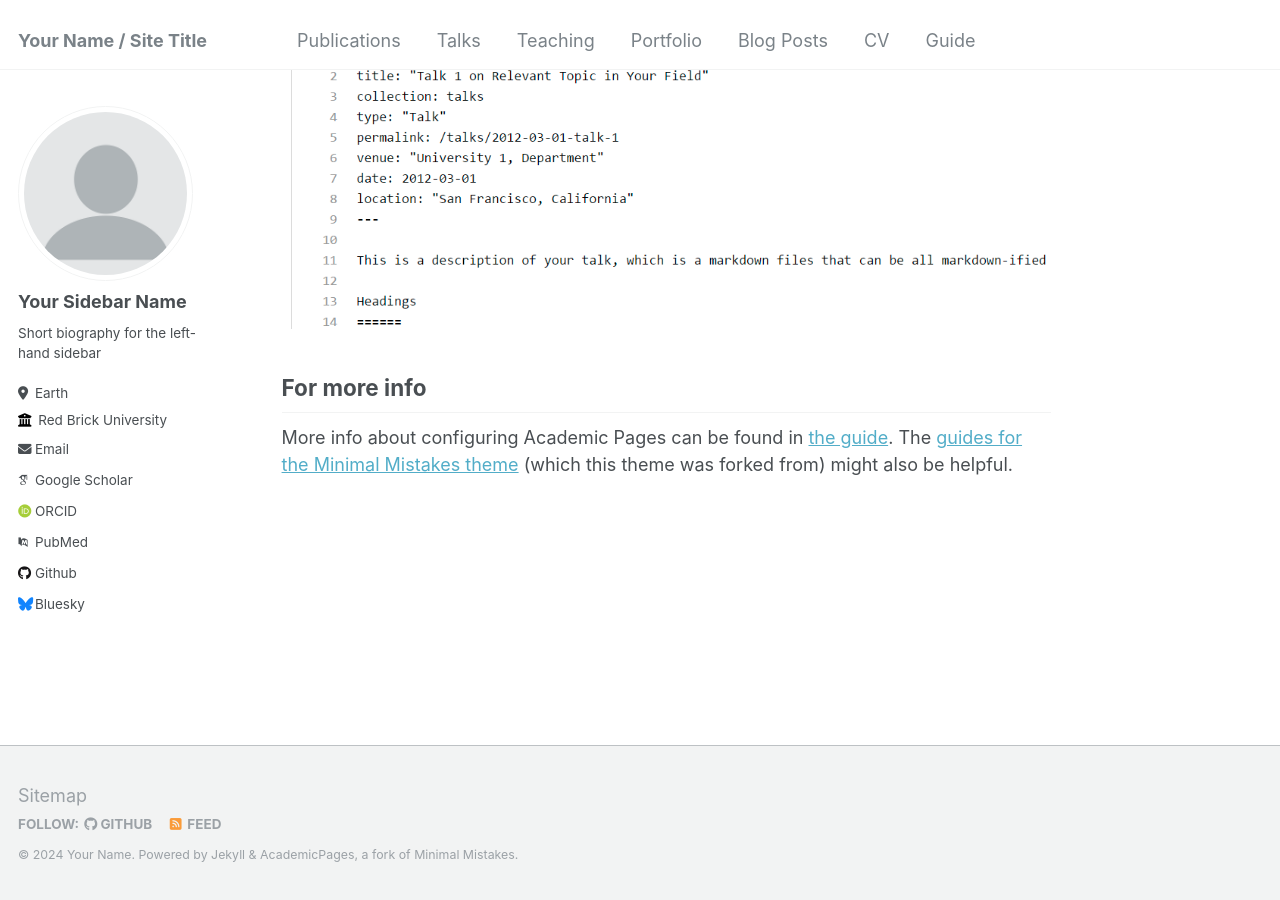
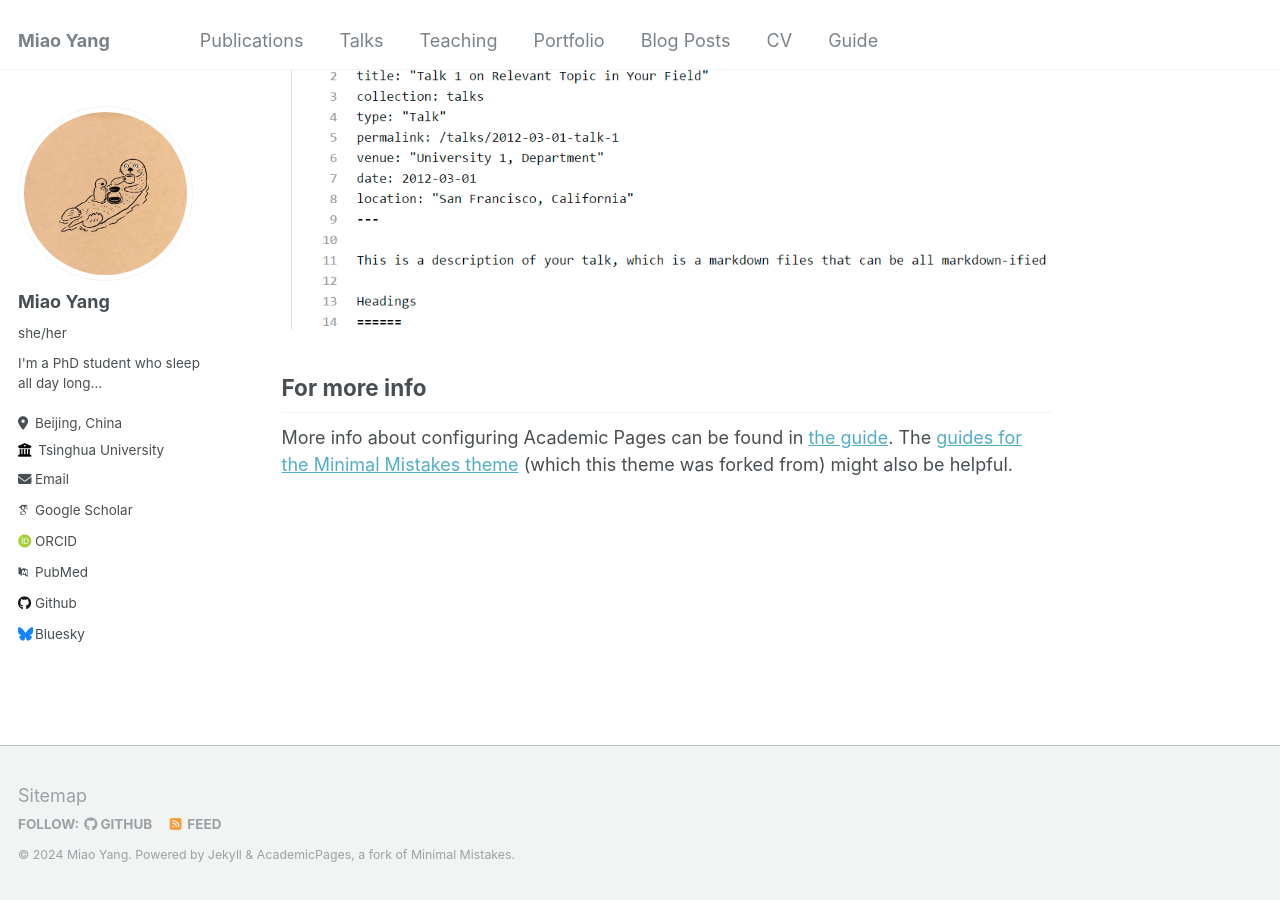
Before and after one commit to miaoyang129/miaoyang129.github.io, a Jekyll site: the page built from _pages/about.md, in a window 1280 px wide and 900 px high, scrolled down 2660 px. Built offline with Jekyll 4.4.1, drawn with Linux system fonts in a browser that asks for light colours; some web fonts are replaced.

Commit message:
avatar updated

```diff
--- a/_config.yml
+++ b/_config.yml
@@ -8,13 +8,13 @@
 
 # Basic Site Settings
 locale                   : "en-US"
-title                    : "Your Name / Site Title"
+title                    : "Miao Yang"
 title_separator          : "-"
-name                     : &name "Your Name"
+name                     : &name "Miao Yang"
 description              : &description "personal description"
-url                      : https://academicpages.github.io # the base hostname & protocol for your site e.g. "https://mmistakes.github.io"
+url                      : "https://miaoyang129.github.io" # the base hostname & protocol for your site e.g. "https://mmistakes.github.io"
 baseurl                  : "" # the subpath of your site, e.g. "/blog"
-repository               : "academicpages/academicpages.github.io"
+repository               : "miaoyang129/miaoyang129.github.io"
 
 # Site Author - The following control what appear as part of the author content on the side bar.
 #               If a field is blank the icon and link will not appear, otherwise it will be shown.
@@ -22,13 +22,13 @@ repository               : "academicpages/academicpages.github.io"
 author:
   # Biographic information
   avatar           : "profile.png"
-  name             : "Your Sidebar Name"
-  pronouns         : # example: "she/her"
-  bio              : "Short biography for the left-hand sidebar"
-  location         : "Earth"
-  employer         : "Red Brick University"
-  uri              : # URL
-  email            : "none@example.org"
+  name             : "Miao Yang"
+  pronouns         : "she/her" # example: "she/her"
+  bio              : "I'm a PhD student who sleep all day long..."
+  location         : "Beijing, China"
+  employer         : "Tsinghua University"
+  url              : # URL
+  email            : "miaoyang129@gmail.com"
 
   # Academic websites
   arxiv            : # URL - Update with the correct link to your profile
```
Also changed, not shown: assets/webfonts/JetBrainsMono-Bold-Italic.ttf (added), assets/webfonts/JetBrainsMono-Bold.ttf (added), assets/webfonts/JetBrainsMono-ExtraBold-Italic.ttf (added), assets/webfonts/JetBrainsMono-ExtraBold.ttf (added), assets/webfonts/JetBrainsMono-Italic.ttf (added), assets/webfonts/JetBrainsMono-Medium-Italic.ttf (added), assets/webfonts/JetBrainsMono-Medium.ttf (added), assets/webfonts/JetBrainsMono-Regular.ttf (added), images/profile.png.
